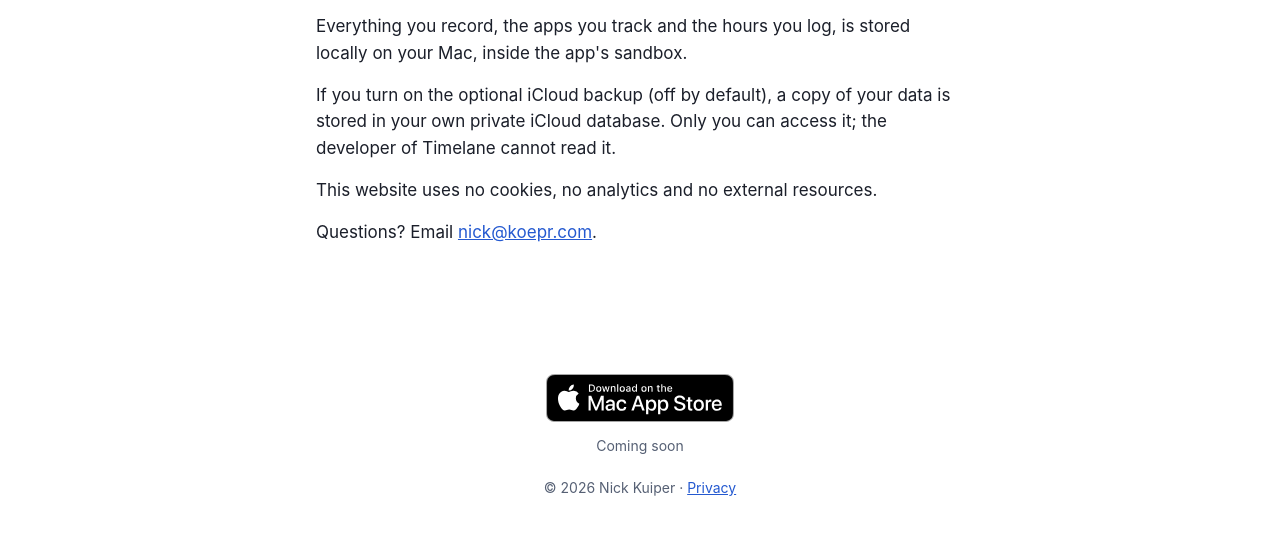
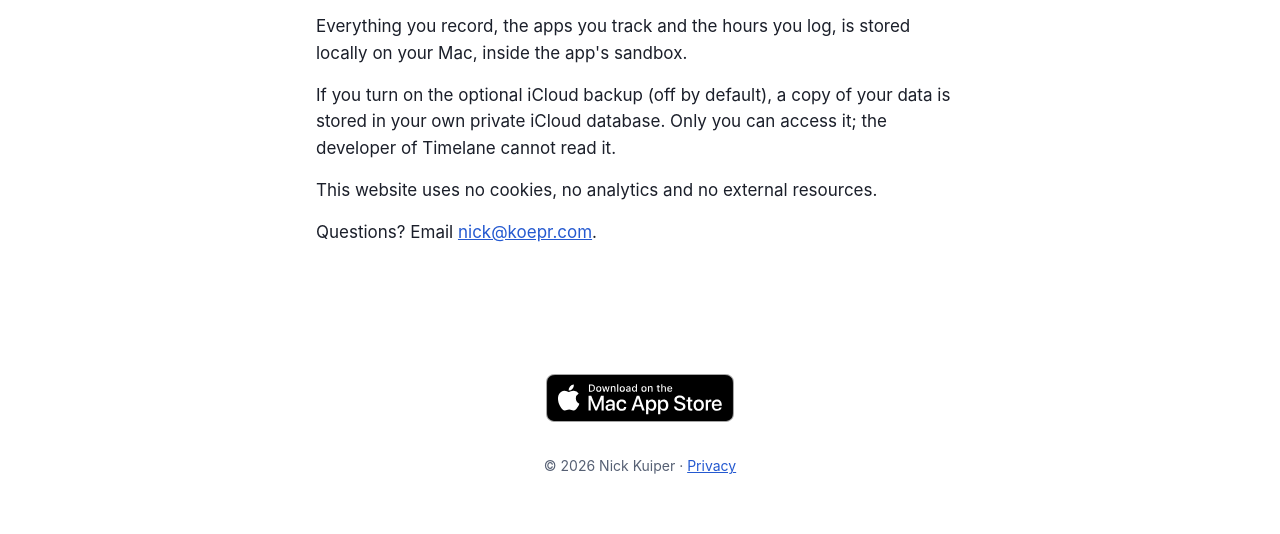
Before and after one commit to NickKoepr/Timelane, a plain HTML site: page website/privacy.html in a window 1280 px wide. Shown: the part 190-724 px from the top of the page. Drawn offline with Linux system fonts and the light colour scheme.

Commit message:
Website: drop the "Coming soon" notes
Co-Authored-By: Claude Opus 5.5 <noreply@anthropic.com>

```diff
--- a/website/privacy.html
+++ b/website/privacy.html
@@ -18,7 +18,7 @@
       <a href="index.html#features">Features</a>
       <a href="index.html#contact">Contact</a>
       <!-- Official Apple badge; don't recolour or alter it. Not in the App Store yet: when it is,
-       change this <span> into <a class="store small" href="https://apps.apple.com/app/idXXXXXXXXXX"> and drop the "Coming soon" note. -->
+       change this <span> into <a class="store small" href="https://apps.apple.com/app/idXXXXXXXXXX">. -->
       <span class="store small">
         <picture>
           <source srcset="images/mac-app-store-white.svg" media="(prefers-color-scheme: dark)">
@@ -40,14 +40,13 @@
 <footer class="site-footer">
   <div class="wrap">
     <!-- Official Apple badge; don't recolour or alter it. Not in the App Store yet: when it is,
-       change this <span> into <a class="store" href="https://apps.apple.com/app/idXXXXXXXXXX"> and drop the "Coming soon" note. -->
+       change this <span> into <a class="store" href="https://apps.apple.com/app/idXXXXXXXXXX">. -->
       <span class="store">
         <picture>
           <source srcset="images/mac-app-store-white.svg" media="(prefers-color-scheme: dark)">
           <img src="images/mac-app-store-black.svg" width="187" height="48" alt="Download on the Mac App Store">
         </picture>
       </span>
-    <p class="note">Coming soon</p>
     <p>&copy; 2026 Nick Kuiper &middot; <a href="privacy.html">Privacy</a></p>
   </div>
 </footer>
--- a/website/styles.css
+++ b/website/styles.css
@@ -102,7 +102,7 @@ h1 { font-size: clamp(38px, 7vw, 60px); line-height: 1.1; margin: 0 0 8px; lette
 
 /* Footer */
 .site-footer { text-align: center; padding: 48px 0 40px; color: var(--muted); font-size: 14px; }
-.site-footer .store + .note { margin: 8px 0 20px; }
+.site-footer .store { margin-bottom: 24px; }
 .site-footer p { margin: 4px 0; }
 
 /* Text pages */
```
Also changed, not shown: website/index.html (+4 -5 lines), 2 other files.
